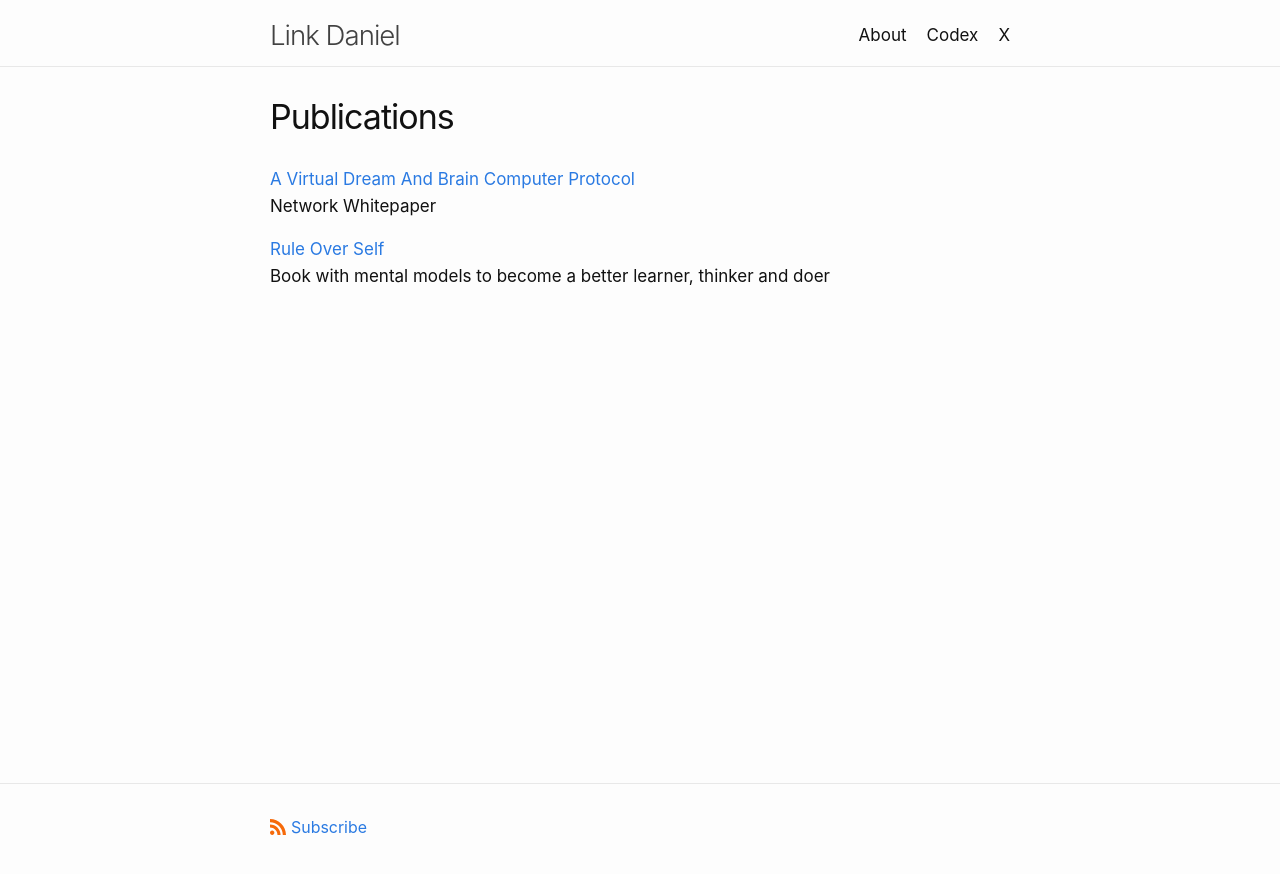
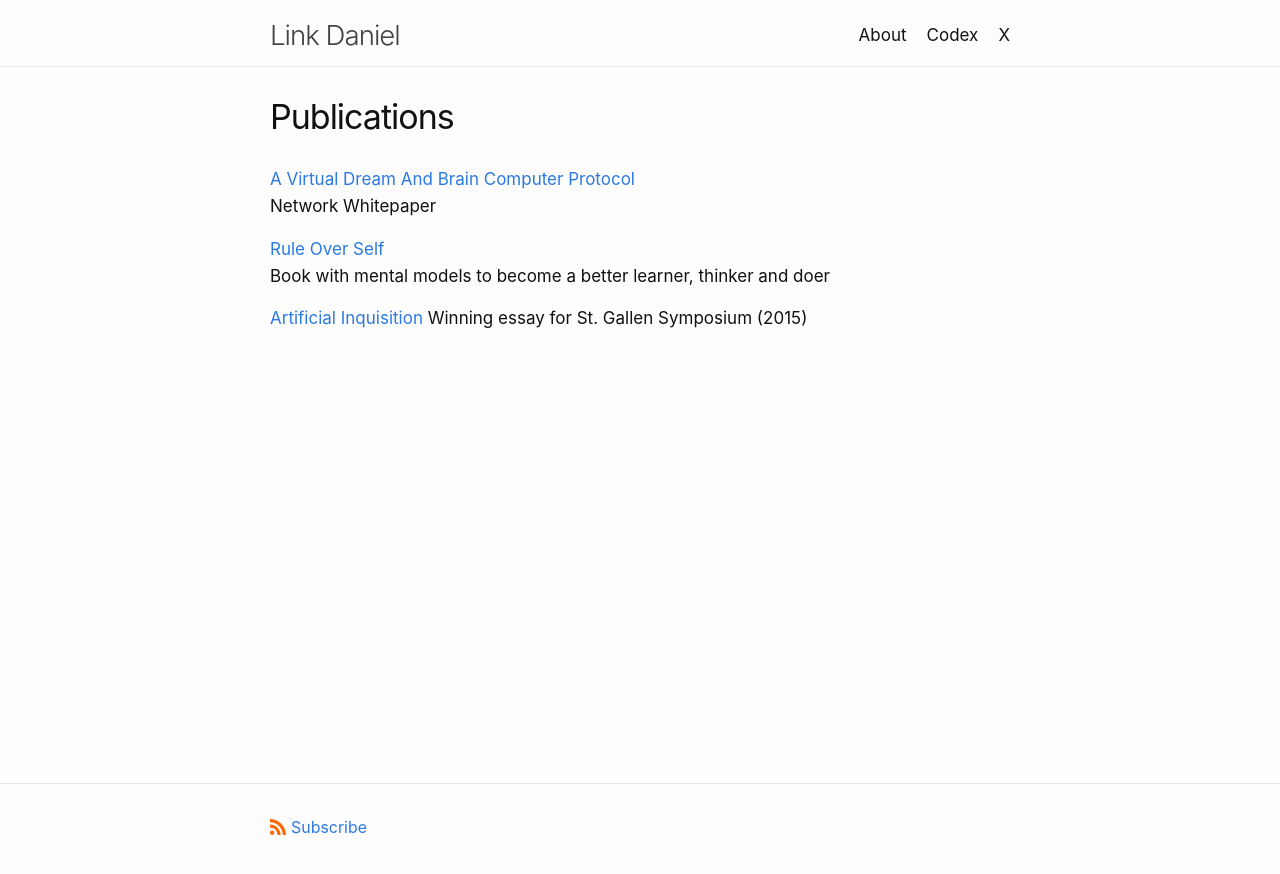
Before and after one commit to link-daniel/link.github.io, a Jekyll site: the page built from publications.md, in a window 1280 px wide. Shown: the top 874 px of the page. Built offline with Jekyll 4.4.1, drawn with Linux system fonts in a browser that asks for light colours.

Commit message:
Update publications.md

```diff
--- a/publications.md
+++ b/publications.md
@@ -12,3 +12,6 @@ Network Whitepaper
 <br>
 Book with mental models to become a better learner, thinker and doer
 <br>
+
+[Artificial Inquisition](/artificialinquisition)
+Winning essay for St. Gallen Symposium (2015)
```
